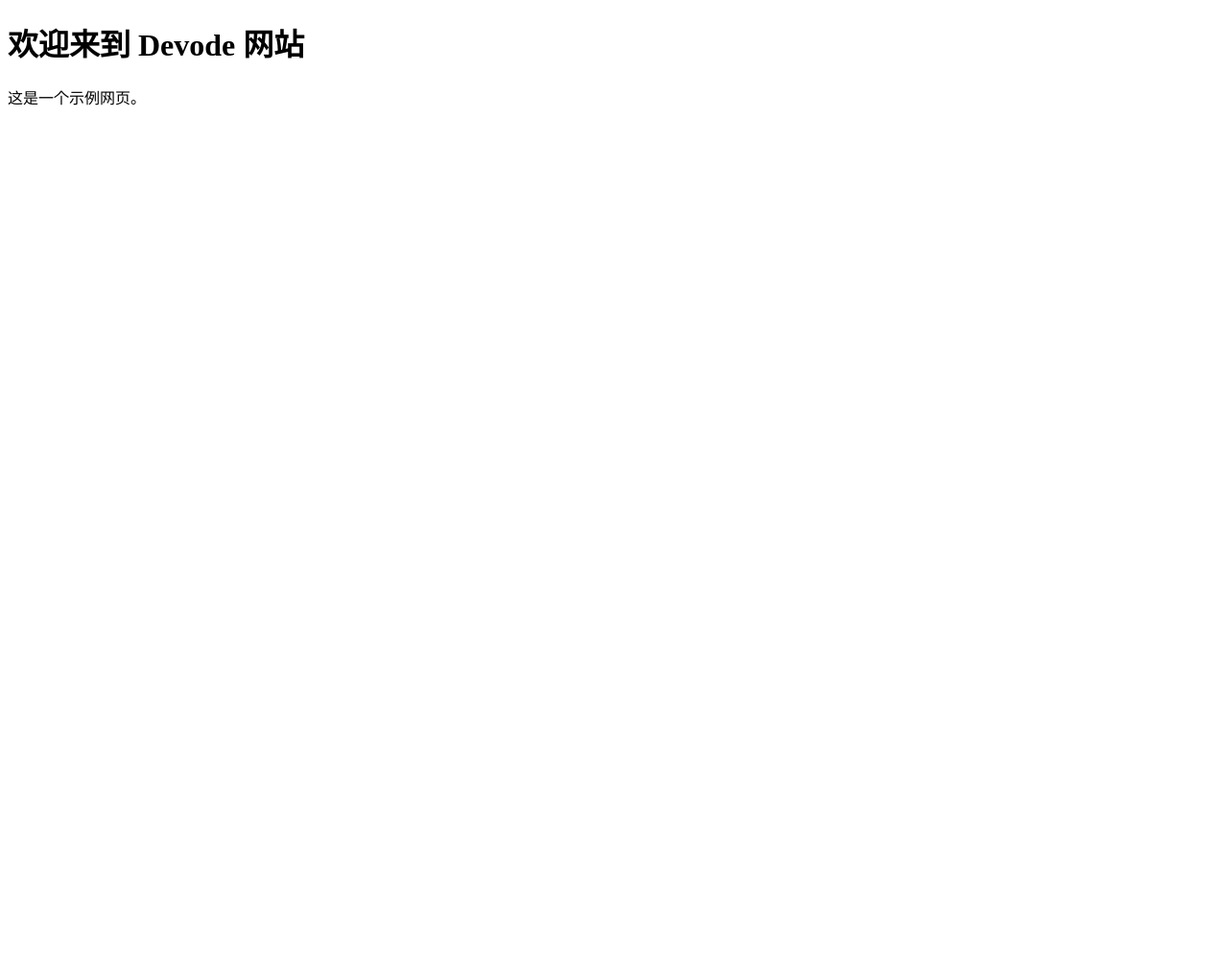
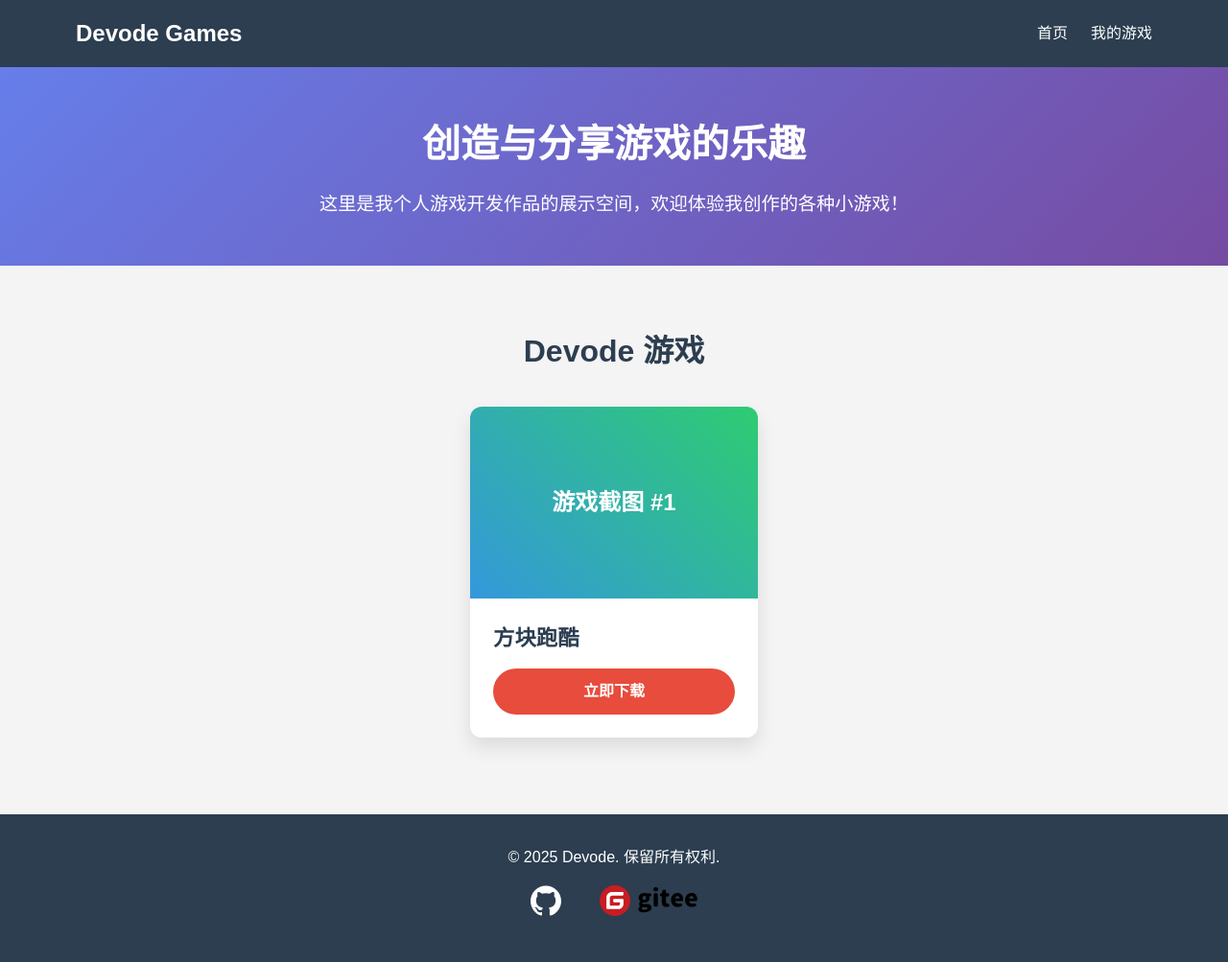
Before and after one commit to Devode/Devode-Games-Web, a plain HTML site: page index.html in a window 1280 px wide. Shown: the whole page at 96% size. Before the commit the page ends 800 px from the top, so only its background shows below. Drawn offline with Linux system fonts and the light colour scheme.

Commit message:
更新了网页样式

```diff
--- /dev/null
+++ b/css/style.css
@@ -0,0 +1,249 @@
+/* 基础样式设置 */
+* {
+    margin: 0;
+    padding: 0;
+    box-sizing: border-box;
+}
+
+body {
+    font-family: 'Arial', sans-serif;
+    line-height: 1.6;
+    color: #333;
+    background-color: #f4f4f4;
+}
+
+a {
+    text-decoration: none;
+    color: #0066cc;
+    transition: color 0.3s ease;
+}
+
+a:hover {
+    color: #ffffff;
+}
+
+/* 容器样式 */
+.container {
+    width: 90%;
+    max-width: 1200px;
+    margin: 0 auto;
+    padding: 0 15px;
+}
+
+/* 头部样式 */
+header {
+    background-color: #2c3e50;
+    color: white;
+    padding: 1rem 0;
+    box-shadow: 0 2px 5px rgba(0, 0, 0, 0.1);
+}
+
+nav {
+    display: flex;
+    justify-content: space-between;
+    align-items: center;
+}
+
+.logo {
+    font-size: 1.5rem;
+    font-weight: bold;
+}
+
+.nav-links {
+    display: flex;
+    list-style: none;
+}
+
+.nav-links li {
+    margin-left: 1.5rem;
+}
+
+.nav-links a {
+    color: white;
+    font-weight: 500;
+}
+
+.nav-links a:hover {
+    color: #3498db;
+}
+
+/* 英雄区域样式 */
+.hero {
+    background: linear-gradient(135deg, #667eea 0%, #764ba2 100%);
+    color: white;
+    padding: 3rem 0;
+    text-align: center;
+    margin-bottom: 2rem;
+}
+
+.hero h1 {
+    font-size: 2.5rem;
+    margin-bottom: 1rem;
+}
+
+.hero p {
+    font-size: 1.2rem;
+    max-width: 700px;
+    margin: 0 auto;
+}
+
+/* 游戏展示区样式 */
+.games-section {
+    padding: 2rem 0;
+}
+
+.section-title {
+    text-align: center;
+    margin-bottom: 2rem;
+    font-size: 2rem;
+    color: #2c3e50;
+}
+
+.games-grid-container {
+    display: flex;
+    justify-content: center;
+    width: 100%;
+}
+
+.games-grid {
+    display: grid;
+    grid-template-columns: repeat(auto-fit, minmax(300px, 1fr));
+    gap: 2rem;
+    margin-bottom: 3rem;
+    width: auto;
+    max-width: 100%;
+}
+
+.game-card {
+    background: white;
+    border-radius: 12px;
+    overflow: hidden;
+    box-shadow: 0 10px 20px rgba(0, 0, 0, 0.1);
+    transition: transform 0.3s ease, box-shadow 0.3s ease;
+    display: flex;
+    flex-direction: column;
+    height: 100%;
+    width: 100%;
+    min-width: 300px;
+    max-width: 400px;
+}
+
+.game-card:hover {
+    transform: translateY(-5px);
+    box-shadow: 0 15px 30px rgba(0, 0, 0, 0.15);
+}
+
+.game-image {
+    width: 100%;
+    height: 200px;
+    background: linear-gradient(45deg, #3498db, #2ecc71);
+    display: flex;
+    align-items: center;
+    justify-content: center;
+    color: white;
+    font-size: 1.5rem;
+    font-weight: bold;
+}
+
+.game-info {
+    padding: 1.5rem;
+    flex-grow: 1;
+    display: flex;
+    flex-direction: column;
+}
+
+.game-info h3 {
+    margin-bottom: 0.8rem;
+    color: #2c3e50;
+    font-size: 1.4rem;
+}
+
+
+.game-info p {
+    margin-bottom: 1.5rem;
+    color: #666;
+    flex-grow: 1;
+}
+
+.game-link {
+    display: inline-block;
+    background-color: #e74c3c;
+    color: white;
+    padding: 0.7rem 1.5rem;
+    border-radius: 30px;
+    font-weight: 600;
+    text-align: center;
+    transition: background-color 0.3s;
+    text-decoration: none;
+}
+
+.game-link:hover {
+    background-color: #c0392b;
+}
+
+
+
+
+/* 页脚样式 */
+footer {
+    background-color: #2c3e50;
+    color: white;
+    padding: 2rem 0;
+    text-align: center;
+}
+
+.footer-content {
+    display: flex;
+    flex-direction: column;
+    align-items: center;
+}
+
+.social-links {
+    display: flex;
+    list-style: none;
+    margin: 1rem 0;
+    padding: 0;
+    gap: 1.5rem;
+}
+
+.social-links li {
+    margin: 0 0.5rem;
+}
+
+.social-links a {
+    color: white;
+    display: flex;
+    align-items: center;
+    justify-content: center;
+    transition: color 0.3s ease;
+}
+
+.social-links a:hover {
+    color: #3498db;
+}
+
+/* SVG图标样式 */
+.social-icon {
+    /*width: 24px;*/
+    height: 32px; /* 原24px */
+    fill: currentColor; /* 使SVG图标继承父元素的颜色 */
+}
+
+/* 响应式设计 */
+@media (max-width: 768px) {
+    .nav-links {
+        display: none;
+    }
+
+    .hero h1 {
+        font-size: 2rem;
+    }
+
+    .hero p {
+        font-size: 1rem;
+    }
+
+    .games-grid {
+        grid-template-columns: 1fr;
+    }
+}
--- a/index.html
+++ b/index.html
@@ -1,14 +1,106 @@
-<!DOCTYPE html>
+<!-- <!DOCTYPE html>
 <html lang="cn">
     <head>
         <meta charset="UTF-8">
         <meta name="viewport" content="width=device-width, initial-scale=1.0">
         <title>Devode 网站</title>
-        <!--<link rel="stylesheet" href="styles.css">
-        <script src="script.js" defer></script> -->
+        <link rel="stylesheet" href="styles.css">
+        <script src="script.js" defer></script>
     </head>
     <hody>
         <h1>欢迎来到 Devode 网站</h1>
         <p>这是一个示例网页。</p>
+
     </hody>
+</html> -->
+
+<!DOCTYPE html>
+<html lang="zh-CN">
+
+<head>
+    <meta charset="UTF-8">
+    <meta name="viewport" content="width=device-width, initial-scale=1.0">
+    <title>Devode Games - 分享创意与乐趣</title>
+    <link rel="stylesheet" href="css/style.css">
+    <script src="js/script.js"></script>
+    <style>
+        .a-unset {
+            all: unset;
+            cursor: pointer;
+        }
+    </style>
+</head>
+
+<body>
+    <!-- 导航栏 -->
+    <header>
+        <div class="container">
+            <nav>
+                <a class="a-unset" href="/">
+                    <div class="logo">Devode Games</div>
+                </a>
+                <ul class="nav-links">
+                    <li><a href="#home">首页</a></li>
+                    <li><a href="#games">我的游戏</a></li>
+                    <!-- <li><a href="#about">关于我</a></li> -->
+                    <!--<li><a href="#contact">联系我</a></li> -->
+                </ul>
+            </nav>
+        </div>
+    </header>
+
+    <!-- 英雄区域 -->
+    <section class="hero" id="home">
+        <div class="container">
+            <h1>创造与分享游戏的乐趣</h1>
+            <p>这里是我个人游戏开发作品的展示空间，欢迎体验我创作的各种小游戏！</p>
+        </div>
+    </section>
+
+    <!-- 游戏展示区 -->
+    <section class="games-section container" id="games">
+        <h2 class="section-title">Devode 游戏</h2>
+        <div class="games-grid-container">
+            <div class="games-grid">
+                <!-- 游戏卡片1 -->
+                <div class="game-card">
+                    <div class="game-image">游戏截图 #1</div>
+                    <div class="game-info">
+                        <h3>方块跑酷</h3>
+                        <!-- <p>一款经典的平台跳跃游戏，控制小方块收集星星并到达终点。</p> -->
+                        <a href="#" class="game-link">立即下载</a>
+                    </div>
+                </div>
+            </div>
+        </div>
+    </section>
+
+
+    <!-- 页脚 -->
+    <footer>
+        <div class="container">
+            <div class="footer-content">
+                <p>&copy; 2025 Devode. 保留所有权利.</p>
+                <ul class="social-links">
+                    <li>
+                        <a href="https://github.com/Devode" target="_blank" rel="noopener" title="GitHub">
+                            <svg class="social-icon" xmlns="http://www.w3.org/2000/svg" viewBox="0 0 24 24">
+                                <path
+                                    d="M12 0.297c-6.63 0-12 5.373-12 12 0 5.303 3.438 9.8 8.205 11.385 0.6 0.113 0.82-0.258 0.82-0.577 0-0.285-0.01-1.04-0.015-2.04-3.338 0.724-4.042-1.61-4.042-1.61-0.546-1.385-1.335-1.755-1.335-1.755-1.087-0.745 0.085-0.729 0.085-0.729 1.205 0.084 1.84 1.236 1.84 1.236 1.07 1.835 2.809 1.305 3.495 0.998 0.108-0.776 0.417-1.305 0.76-1.605-2.665-0.3-5.466-1.332-5.466-5.93 0-1.31 0.465-2.38 1.235-3.22-0.135-0.303-0.54-1.523 0.105-3.176 0 0 1.005-0.322 3.3 1.23 0.96-0.267 1.98-0.399 3-0.405 1.02 0.006 2.04 0.138 3 0.405 2.28-1.552 3.285-1.23 3.285-1.23 0.645 1.653 0.24 2.873 0.12 3.176 0.765 0.84 1.23 1.91 1.23 3.22 0 4.61-2.805 5.625-5.475 5.92 0.42 0.36 0.81 1.096 0.81 2.22 0 1.606-0.015 2.896-0.015 3.286 0 0.315 0.21 0.69 0.825 0.57C20.565 22.092 24 17.592 24 12.297c0-6.627-5.373-12-12-12" />
+                            </svg>
+                        </a>
+                    </li>
+                    <li>
+                        <a href="https://gitee.com/devode" target="_blank" title="Gitee">
+                            <img class="social-icon" src="img/gitee.svg" />
+                        </a>
+                    </li>
+                </ul>
+            </div>
+        </div>
+    </footer>
+
+
+</body>
+
 </html>
--- /dev/null
+++ b/js/script.js
@@ -0,0 +1,58 @@
+// 简单的表单提交处理
+/* document.querySelector('.contact-form').addEventListener('submit', function (e) {
+    e.preventDefault();
+    alert('感谢您的留言！我会尽快回复您。');
+    this.reset();
+});
+ */
+// 平滑滚动到锚点
+function initSmoothScrolling() {
+    console.log("初始化平滑滚动...");
+
+    // 获取所有锚点链接
+    const anchorLinks = document.querySelectorAll('a[href^="#"]');
+    console.log(`找到 ${anchorLinks.length} 个锚点链接`);
+
+    // 为每个链接添加点击事件
+    anchorLinks.forEach(anchor => {
+        anchor.addEventListener('click', function (e) {
+            e.preventDefault();
+
+            const targetId = this.getAttribute('href');
+            console.log(`点击了链接: ${targetId}`);
+
+            // 处理空链接
+            if (targetId === '#') return;
+
+            // 查找目标元素
+            const targetElement = document.querySelector(targetId);
+            if (!targetElement) {
+                console.error(`未找到目标元素: ${targetId}`);
+                return;
+            }
+
+            // 计算滚动位置（考虑固定导航栏的高度）
+            const headerHeight = document.querySelector('header').offsetHeight;
+            const targetPosition = targetElement.offsetTop - headerHeight;
+
+            console.log(`滚动到位置: ${targetPosition}px (已考虑导航栏高度: ${headerHeight}px)`);
+
+            // 使用平滑滚动
+            window.scrollTo({
+                top: targetPosition,
+                behavior: 'smooth'
+            });
+
+            // 更新URL哈希（可选）
+            history.pushState(null, null, targetId);
+        });
+    });
+}
+
+// 在DOM完全加载后初始化
+document.addEventListener('DOMContentLoaded', initSmoothScrolling);
+
+// 添加错误处理
+window.addEventListener('error', function (e) {
+    console.error('JavaScript错误:', e.error);
+});
```
Also changed, not shown: img/gitee.svg (added), img/github.svg (added).
